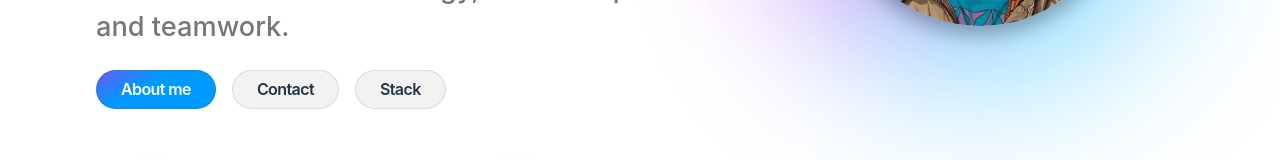
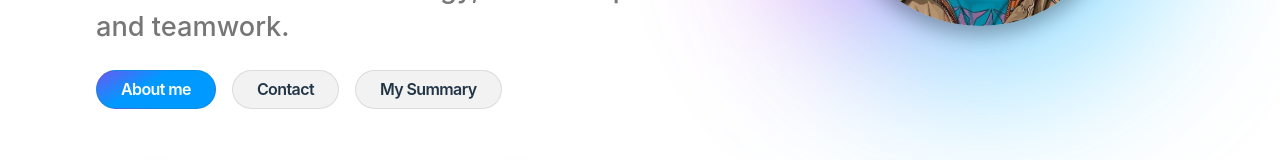
Before and after one commit to LuiSauter/portfolio, a Next.js app: page / in a window 1280 px wide. Shown: the part 464-624 px from the top of the page. Built offline with nearby package versions, Linux system fonts and the light colour scheme.

Commit message:
feat: adding redirect href

```diff
--- a/src/pages/index.tsx
+++ b/src/pages/index.tsx
@@ -65,7 +65,7 @@ const HomePage: NextPage = () => {
             Passionate about technology, lover of Open-Source and teamwork.
           </h2>
           <div className={style.actions}>
-            <Link href='/about'>
+            <Link href='/'>
               <a
                 id='shadow-gradient'
                 aria-label={gradientLabel}
@@ -74,11 +74,11 @@ const HomePage: NextPage = () => {
                 About me
               </a>
             </Link>
-            <Link href='/contact'>
+            <Link href='#sumary'>
               <a className={style.actionExtra}>Contact</a>
             </Link>
-            <Link href='/contact'>
-              <a className={style.actionExtra}>Stack</a>
+            <Link href='#sumary'>
+              <a className={style.actionExtra}>My Summary</a>
             </Link>
           </div>
         </div>
```
